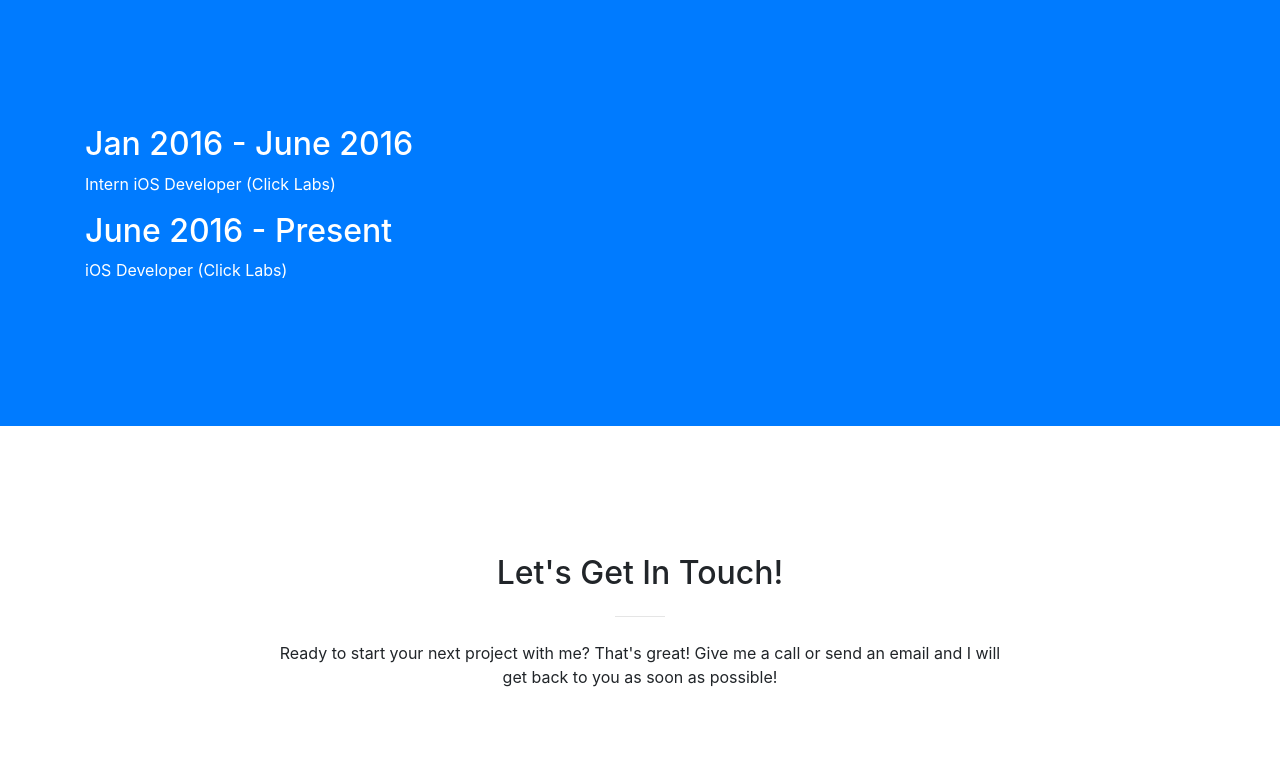
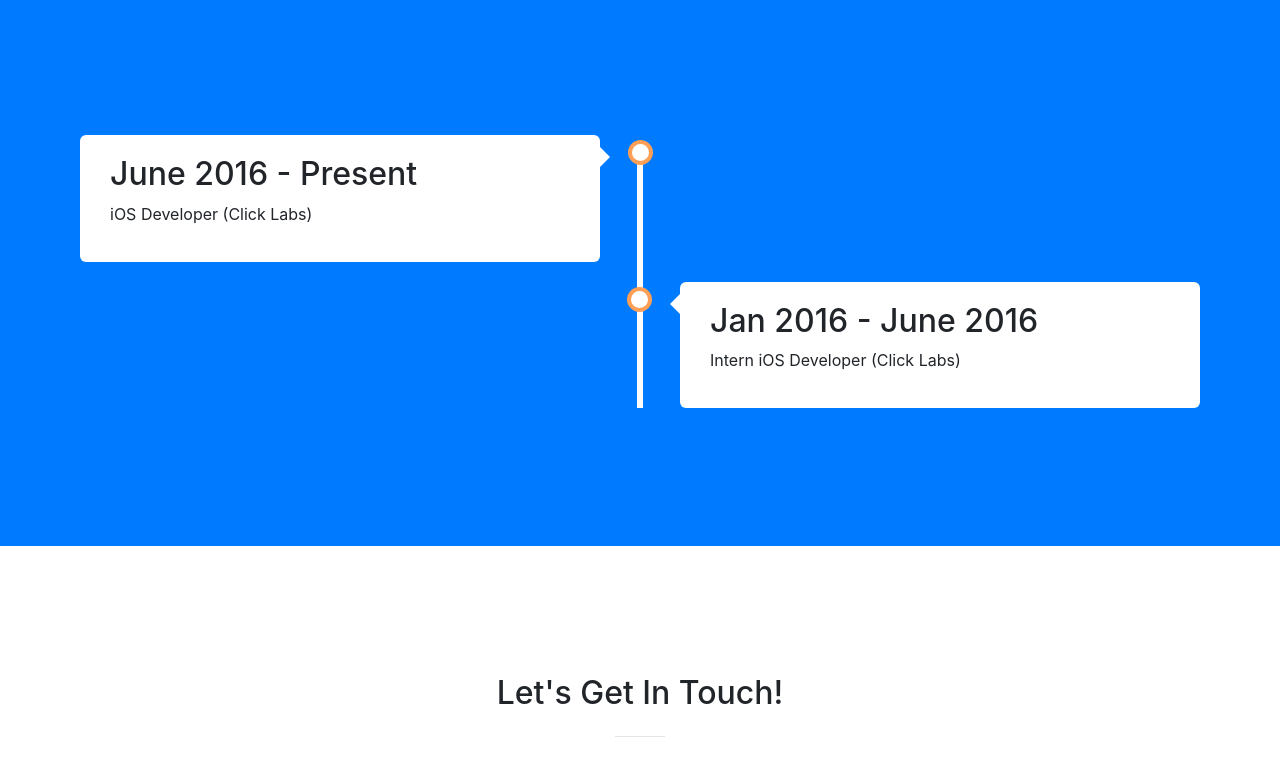
Before and after one commit to ankush-bhatia/ankush-bhatia.github.io, a website with bundled scripts: page index.html in a window 1280 px wide. Shown: the part 2468-3226 px from the top of the page. Built offline with nearby package versions, Linux system fonts and the light colour scheme.

Commit message:
Fixed timeline css.

```diff
--- a/index.html
+++ b/index.html
@@ -247,14 +247,14 @@
       <div class="timeline">
         <div class="container left">
           <div class="content">
-            <h2 class="text-white">Jan 2016 - June 2016</h2>
-            <p class="text-white">Intern iOS Developer (Click Labs)</p>
+            <h2 >June 2016 - Present</h2>
+            <p >iOS Developer (Click Labs)</p>
           </div>
         </div>
         <div class="container right">
           <div class="content">
-            <h2 class="text-white">June 2016 - Present</h2>
-            <p class="text-white">iOS Developer (Click Labs)</p>
+            <h2>Jan 2016 - June 2016</h2>
+            <p>Intern iOS Developer (Click Labs)</p>
           </div>
         </div>
       </div>
@@ -313,7 +313,7 @@
     <script src="vendor/magnific-popup/jquery.magnific-popup.min.js"></script>
 
     <!-- Custom scripts for this template -->
-    <script src="js/creative.min.js"></script>
+    <script src="js/creative.js"></script>
 
   </body>
 
```
Also changed, not shown: js/creative.js (+8 -0 lines), css/creative.min.css.
